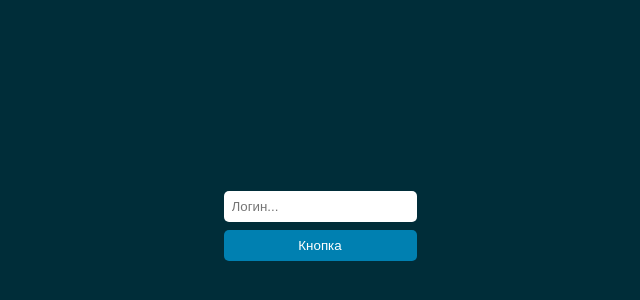
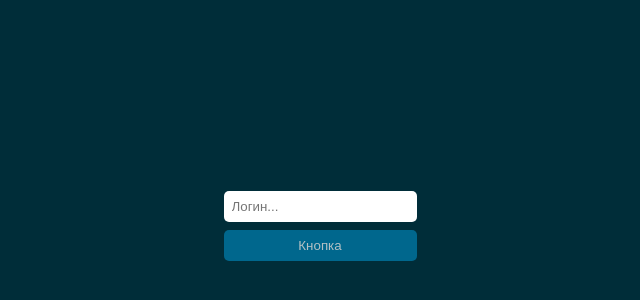
Before and after one commit to GaunovMukhamed/game-hub-angular, an Angular app: page /auth in a window 1280 px wide. Shown: the part 174-474 px from the top of the page, without its empty margins (320-960 px from the left). Built offline with nearby package versions, Linux system fonts and the light colour scheme.

Commit message:
update auth

```diff
--- a/src/app/auth/auth.component.ts
+++ b/src/app/auth/auth.component.ts
@@ -18,7 +18,7 @@ import { ButtonComponent } from "../ui/button/button.component";
 export class AuthComponent {
 
   authForm : FormGroup = new FormGroup({
-    "login": new FormControl('', [Validators.required, Validators.maxLength(1)]),
+    "login": new FormControl('', [Validators.required, Validators.minLength(1)]),
   });
 
   onSubmit(): void {
--- a/src/app/ui/button/button.component.html
+++ b/src/app/ui/button/button.component.html
@@ -1 +1,4 @@
-<button [class]="'button pointer rounded '+class">{{label}}</button>
+<button
+  [class]="'button pointer rounded '+class"
+  [ngClass]="{ 'disabled': disabled }">
+  {{label}}</button>
--- a/src/app/ui/button/button.component.ts
+++ b/src/app/ui/button/button.component.ts
@@ -1,9 +1,12 @@
+import { CommonModule } from '@angular/common';
 import { Component, Input } from '@angular/core';
 
 @Component({
   selector: 'app-button',
   standalone: true,
-  imports: [],
+  imports: [
+    CommonModule
+  ],
   templateUrl: './button.component.html',
   styleUrl: './button.component.scss'
 })
```
